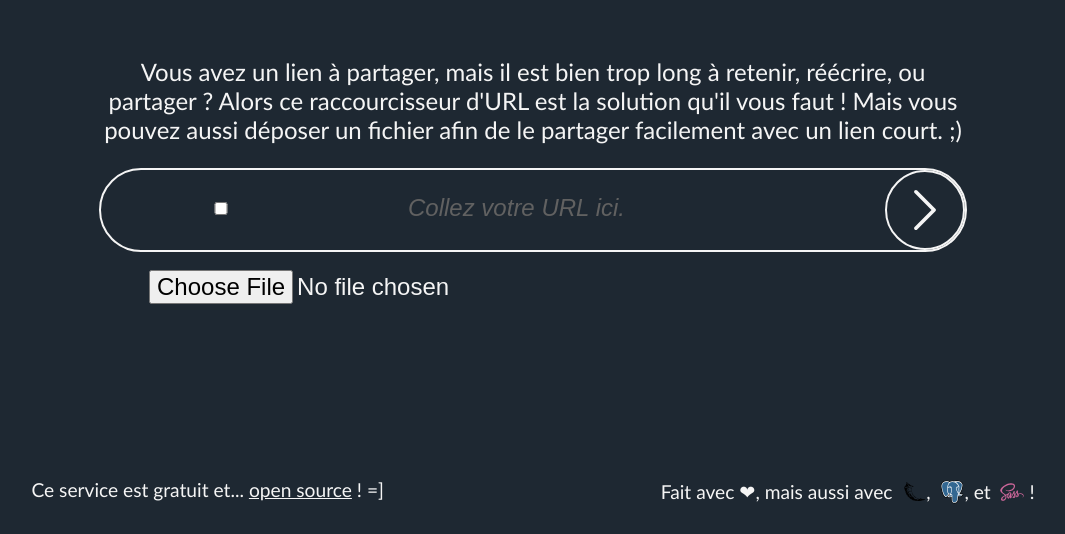
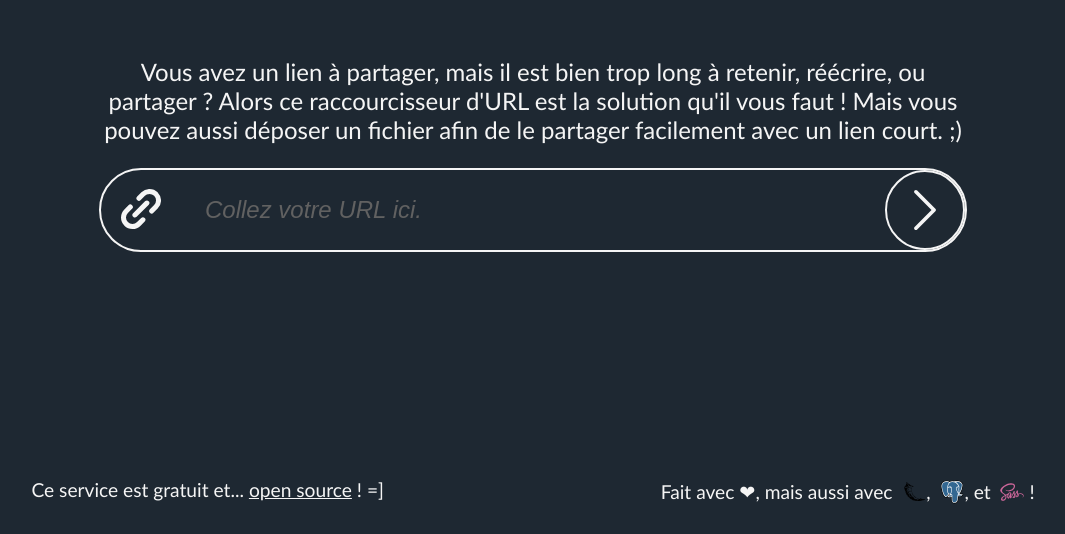
Before and after one commit to FrozenCell239/URL_shortener, a Flask app: page / in a window 1280 px wide. Shown: the part 266-800 px from the top of the page, without its empty margins (107-1172 px from the left). Run offline with Flask 3, Linux system fonts and the light colour scheme.

Commit message:
Added a few styles related to the file upload feature.

```diff
--- a/app/static/scss/style.scss
+++ b/app/static/scss/style.scss
@@ -104,9 +104,12 @@
         border: none;
         background: none;
         outline: none;
-        padding: 1rem 2rem;
+        padding: 1rem 1rem;
     }
-    input::-webkit-input-placeholder{
+    input{
+        color: $input_main_color;
+    }
+    input::-webkit-input-placeholder, input[type="file"]{
         color: #616161;
         font-style: italic;
         padding-left: 20px;
@@ -143,6 +146,27 @@
         flex-direction: row;
     }
 }
+#file-or-link{
+    display: none;
+}
+label[for="file-or-link"]{
+    margin-left: 20px;
+    margin-bottom: 2px;
+    width: 40px;
+    height: 40px;
+    display: inline-block;
+    background-size: contain;
+    background-image: url('../images/link-icon.svg');
+    background-repeat: no-repeat;
+    cursor: pointer;
+}
+#file-or-link:checked + label[for="file-or-link"]{
+    background-image: url('../images/file-icon.svg');
+    margin-left: 25px;
+    margin-bottom: 5px;
+}
+#file-or-link:checked ~ #original-url{display: none;}
+#file-or-link:not(:checked) ~ #to-upload{display: none;}
 
 /* Custom classes */
 // Flash message boxes
--- a/app/static/styles/style.css
+++ b/app/static/styles/style.css
@@ -159,9 +159,12 @@
   border: none;
   background: none;
   outline: none;
-  padding: 1rem 2rem;
+  padding: 1rem 1rem;
 }
-#url_handle input::-webkit-input-placeholder {
+#url_handle input {
+  color: whitesmoke;
+}
+#url_handle input::-webkit-input-placeholder, #url_handle input[type=file] {
   color: #616161;
   font-style: italic;
   padding-left: 20px;
@@ -198,6 +201,36 @@
 #register-form #inputs-box {
   display: flex;
   flex-direction: row;
+}
+
+#file-or-link {
+  display: none;
+}
+
+label[for=file-or-link] {
+  margin-left: 20px;
+  margin-bottom: 2px;
+  width: 40px;
+  height: 40px;
+  display: inline-block;
+  background-size: contain;
+  background-image: url("../images/link-icon.svg");
+  background-repeat: no-repeat;
+  cursor: pointer;
+}
+
+#file-or-link:checked + label[for=file-or-link] {
+  background-image: url("../images/file-icon.svg");
+  margin-left: 25px;
+  margin-bottom: 5px;
+}
+
+#file-or-link:checked ~ #original-url {
+  display: none;
+}
+
+#file-or-link:not(:checked) ~ #to-upload {
+  display: none;
 }
 
 /* Custom classes */
```
Also changed, not shown: app/static/images/file-icon.svg (added), app/static/images/link-icon.svg (added), 1 other file.
